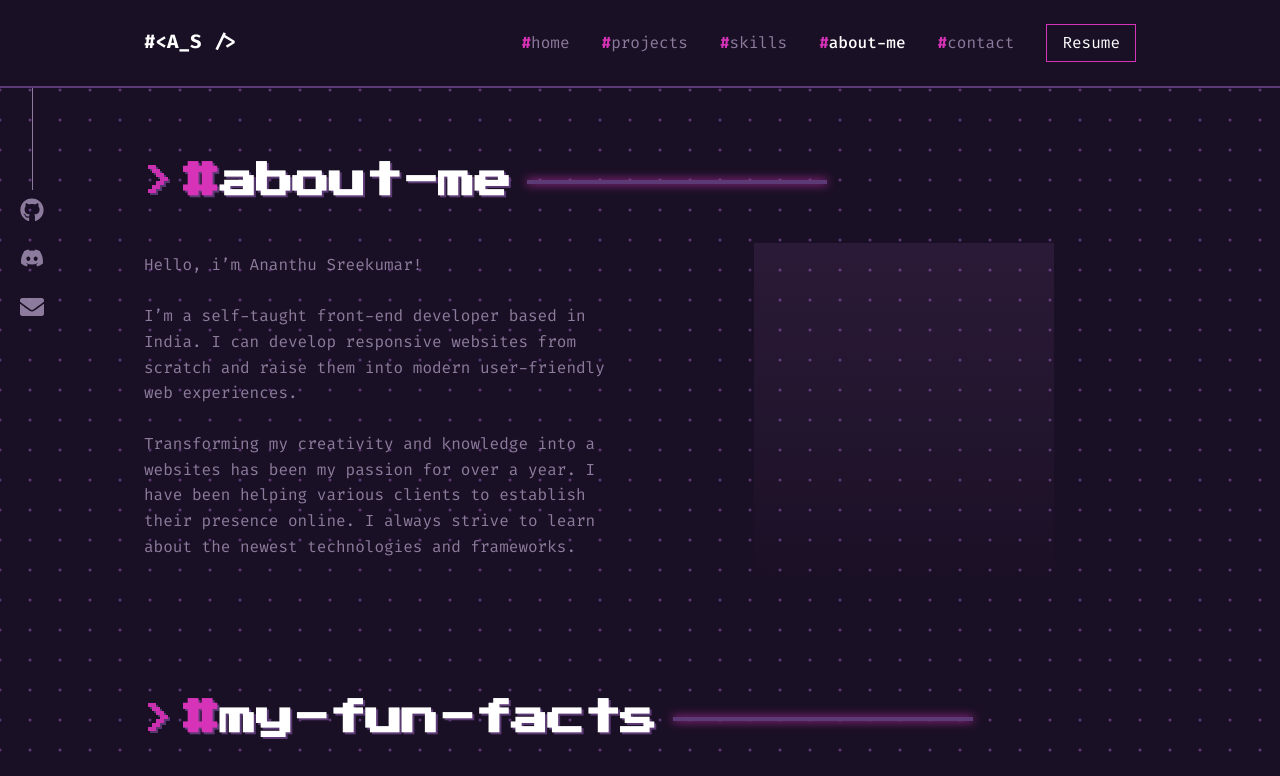
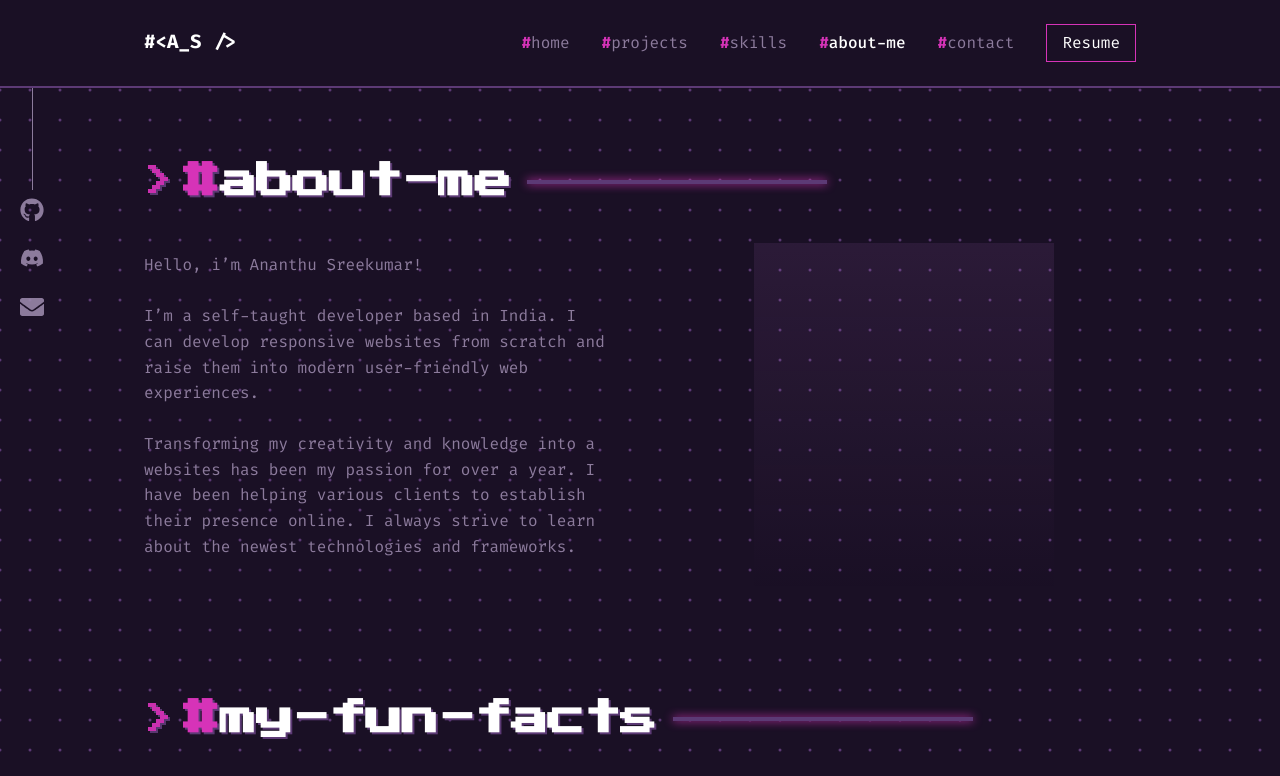
Before and after one commit to Ananthu-sreekumar08/ananthu-potfolio, a React (Vite) app: page /ananthu-portfolio/about in a window 1280 px wide. Shown: the top 776 px of the page. Built offline with nearby package versions, Linux system fonts and the light colour scheme.

Commit message:
Update AboutMe.jsx

```diff
--- a/src/components/AboutMe.jsx
+++ b/src/components/AboutMe.jsx
@@ -10,7 +10,7 @@ const AboutMe = ({ isFullPage = false }) => {
                     <p>Hello, i’m Ananthu Sreekumar!</p>
                     <br />
                     <p>
-                        I’m a self-taught front-end developer based in India. I can develop responsive websites from scratch and raise them into modern user-friendly web experiences.
+                        I’m a self-taught developer based in India. I can develop responsive websites from scratch and raise them into modern user-friendly web experiences.
                     </p>
                     <br />
                     <p>
```
